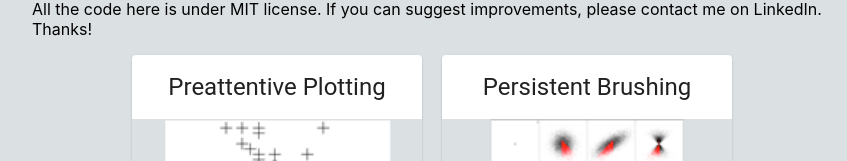
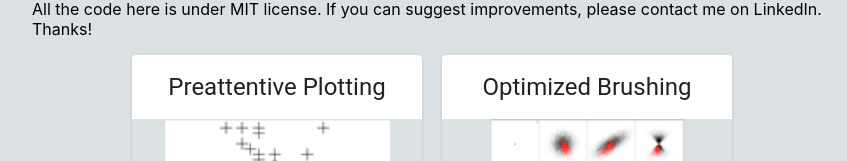
Before and after one commit to hemanrobinson/hemanrobinson.github.io, a React (Create React App) app: page / in a window 1280 px wide. Shown: the part 198-359 px from the top of the page, without its empty margins (208-1055 px from the left). Built offline with nearby package versions, Linux system fonts and the light colour scheme.

Commit message:
improve title

```diff
--- a/src/App.js
+++ b/src/App.js
@@ -24,7 +24,7 @@ function App() {
             </div>
             <div className="App Two">
                 <ReportCard title="Preattentive Plotting" href="https://hemanrobinson.github.io/preattentive/"  img="symbols.png"    text="Discriminable Plot Symbols" />
-                <ReportCard title="Persistent Brushing"   href="https://hemanrobinson.github.io/brush/"         img="brush.png"      text="Brush Performance and Usability" />
+                <ReportCard title="Optimized Brushing"    href="https://hemanrobinson.github.io/brush/"         img="brush.png"      text="Brush Performance and Usability" />
             </div>
             <div className="App Two">
                 <ReportCard title="Dynamic Binning"       href="https://hemanrobinson.github.io/bin/"           img="bin.png"        text="Interactive Bin Adjustment" />
```
